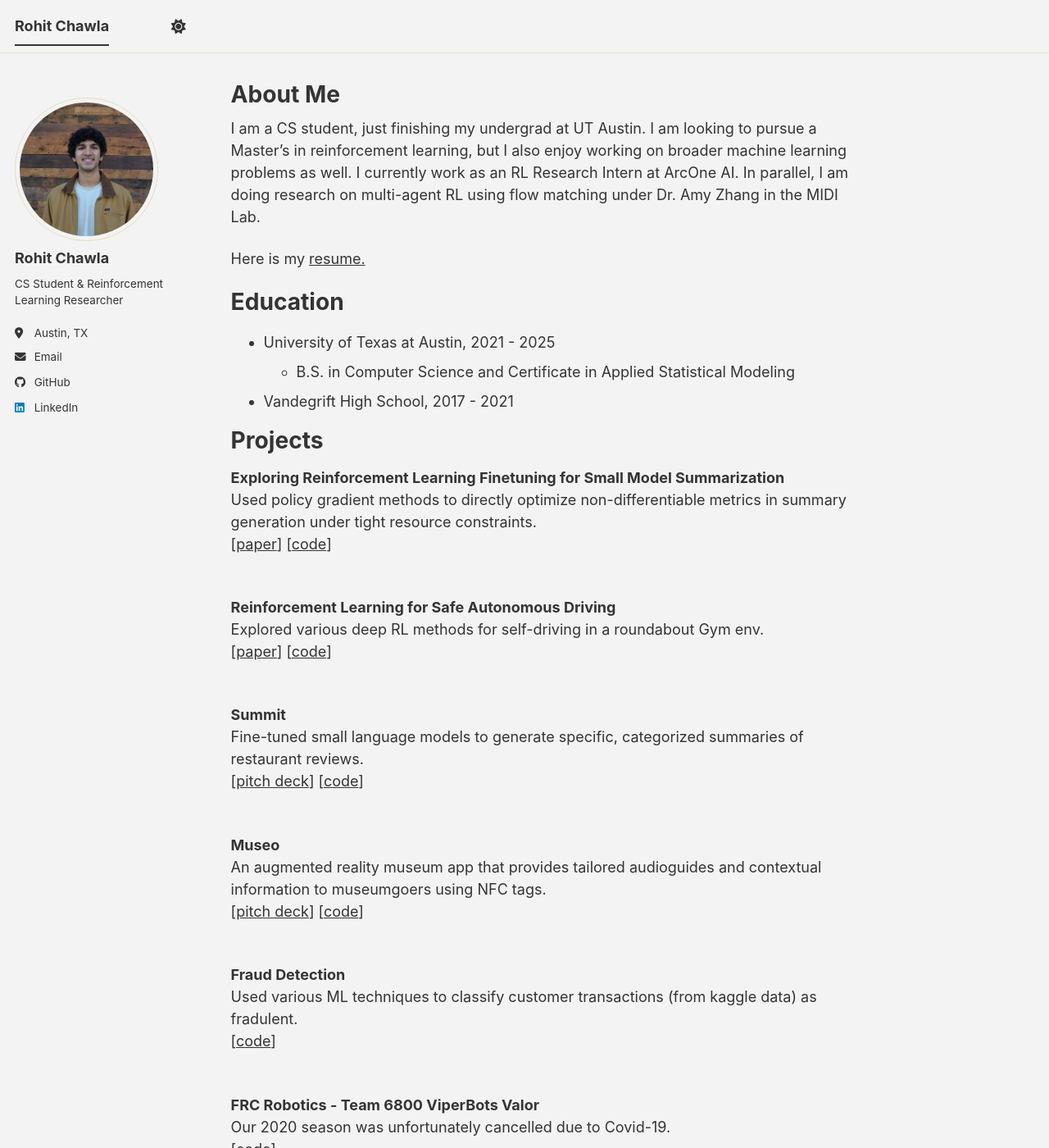
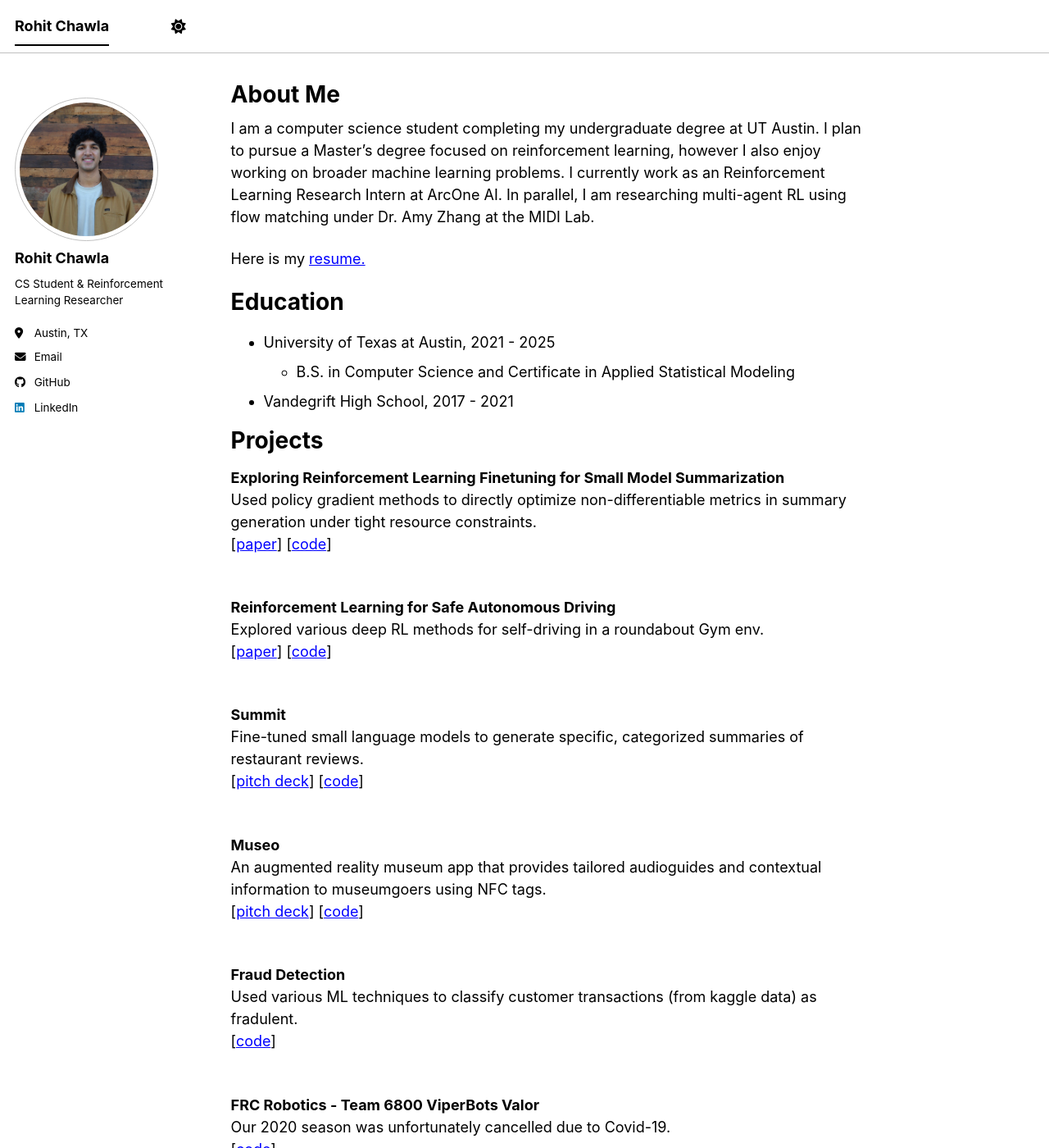
Before and after one commit to rohitchawla28/rohitchawla28.github.io, a Jekyll site: the page built from _pages/about.md, in a window 1280 px wide and 1400 px high. Shown: the whole window at 82% size. Built offline with Jekyll 4.4.1, drawn with Linux system fonts in a browser that asks for light colours; a script bundle is joined from its source files by our own code; library files that are not in the unit come from our copies.

Commit message:
about me description + contrast theme

```diff
--- a/_config.yml
+++ b/_config.yml
@@ -8,7 +8,7 @@
 
 # Basic Site Settings
 locale                   : "en-US"
-site_theme               : "dirt" # The available themes options are "default", "air", "sunrise", "mint", "dirt" and "contrast"
+site_theme               : "contrast" # The available themes options are "default", "air", "sunrise", "mint", "dirt" and "contrast"
 title                    : "Rohit Chawla"
 title_separator          : "-"
 name                     : &name "Rohit Chawla"
--- a/_pages/about.md
+++ b/_pages/about.md
@@ -7,7 +7,7 @@ redirect_from:
   - /about.html
 ---
 
-I am a CS student, just finishing my undergrad at UT Austin. I am looking to pursue a Master's in reinforcement learning, but I also enjoy working on broader machine learning problems as well. I currently work as an RL Research Intern at ArcOne AI. In parallel, I am doing research on multi-agent RL using flow matching under Dr. Amy Zhang in the MIDI Lab.
+I am a computer science student completing my undergraduate degree at UT Austin. I plan to pursue a Master's degree focused on reinforcement learning, however I also enjoy working on broader machine learning problems. I currently work as an Reinforcement Learning Research Intern at ArcOne AI. In parallel, I am researching multi-agent RL using flow matching under Dr. Amy Zhang at the MIDI Lab.
 
 Here is my <a href="files/resume_mscs.pdf">resume.</a>
 
```
